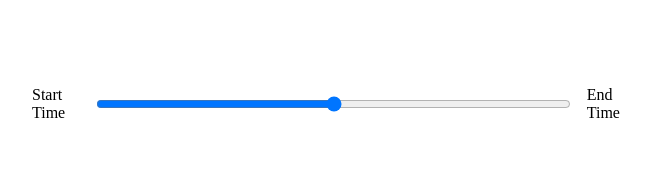
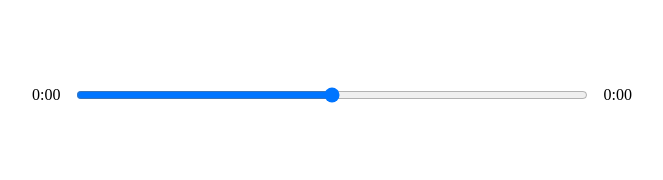
Before and after one commit to benhendriks/22_music_player, a React (Create React App) app: page / in a window 1280 px wide. Shown: the part 418-598 px from the top of the page, without its empty margins (308-971 px from the left). Built offline with nearby package versions, Linux system fonts and the light colour scheme.

Commit message:
Updated the time and duration to the player

```diff
--- a/src/components/Player.js
+++ b/src/components/Player.js
@@ -1,4 +1,4 @@
-import React, { useRef } from 'react';
+import React, { useRef, useState } from 'react';
 import { FontAwesomeIcon } from '@fortawesome/react-fontawesome';
 import { faPlay, faAngleLeft, faAngleRight } from '@fortawesome/free-solid-svg-icons';
 import styled from 'styled-components';
@@ -47,13 +47,27 @@
       setIsPlaying(!isPlaying);
     }
   };
+  const timeUpdateHandler = (e) => {
+    const current = e.target.currentTime;
+    const duration = e.target.duration;
+    setSongInfo({ ...songInfo, currentTime: current, duration })
+  };
+  const getTime = (time) => {
+    return(
+      Math.floor(time / 60) + ":" + ("0" + Math.floor(time % 60)).slice(-2)
+    );
+  };
+  const [songInfo, setSongInfo] = useState({
+    currentTime: null,
+    duration: null,
+  });
   return(
     <PlayerStyle>
       <div className="player">
         <div className="time-control">
-          <p>Start Time</p>
+          <p>{getTime(songInfo.currentTime)}</p>
           <input type="range"/>
-          <p>End Time</p>
+          <p>{getTime(songInfo.duration)}</p>
         </div>
         <div className="player-control">
           <FontAwesomeIcon className="skip-back" size="2x" icon={faAngleLeft} />
@@ -61,7 +75,7 @@
           <FontAwesomeIcon className="skip-forward" size="2x" icon={faAngleRight} />
         </div>
       </div>
-      <audio ref={audioRef} src={currentSong.audio}></audio>
+      <audio onTimeUpdate={timeUpdateHandler} onLoadedMetadata={timeUpdateHandler} ref={audioRef} src={currentSong.audio}></audio>
     </PlayerStyle>
   );
 };
```
Also changed, not shown: 1 other file (tests, documents, lock files or other folders).
